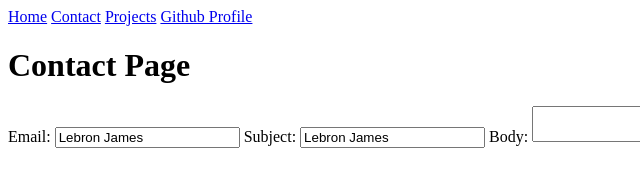
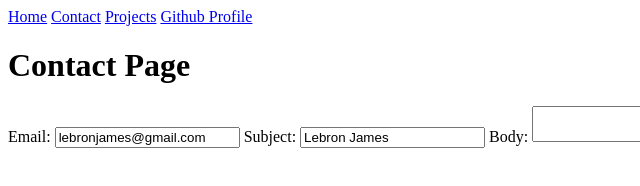
Before and after one commit to jyepez26/portfolio, a plain HTML site: page contact/index.html in a window 1280 px wide. Shown: the full height of the page, 0-640 px from the left. Drawn offline with Linux system fonts and the light colour scheme.

Commit message:
Update index.html

```diff
--- a/contact/index.html
+++ b/contact/index.html
@@ -14,10 +14,10 @@
             Github Profile</a>
     </nav>
     <h1>Contact Page</h1>
-    <form action="joyepez@ucsd.edu", method="post", enctype="text/plain">
+    <form action="mailto:joyepez@ucsd.edu", method="post", enctype="text/plain">
         <label for="email">
             Email:
-            <input name="email", type="email", value="Lebron James">
+            <input name="email", type="email", value="lebronjames@gmail.com">
         </label>
         <label for="Subject">
             Subject:
@@ -25,7 +25,7 @@
         </label>
         <label for="Text">
             Body:
-            <textarea name="body", aria-valuetext="Lebron James"></textarea>
+            <textarea name="body"></textarea>
         </label>
         <button>Submit</button>
     </form>
```
